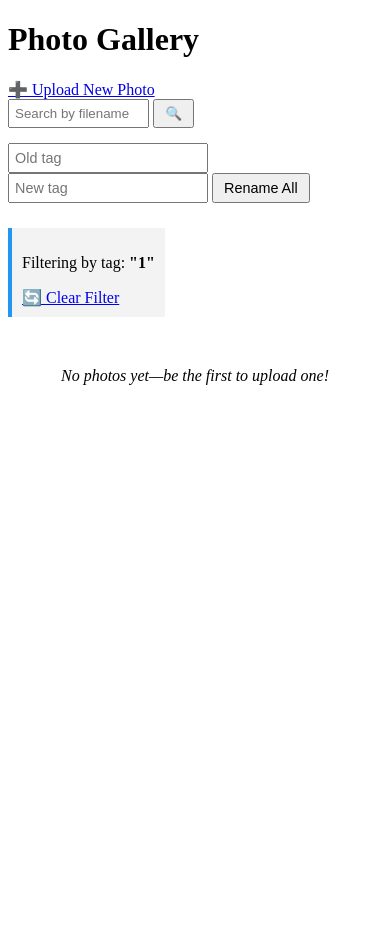
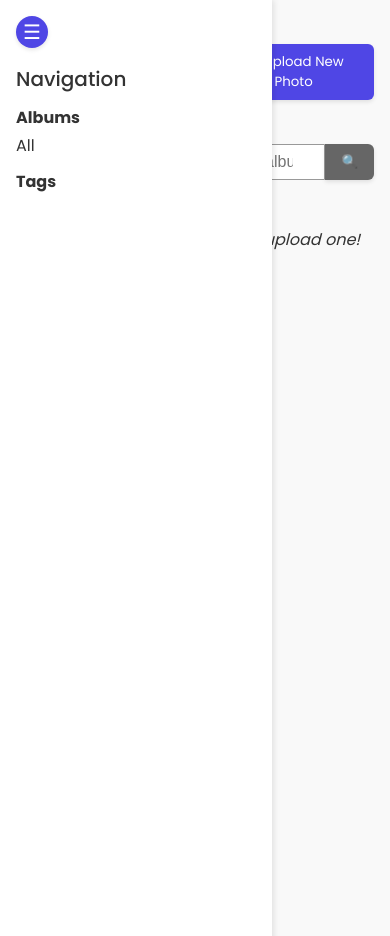
Before and after one commit to JayRKay91/photo-share-app-v3, a Flask app: page /?tag=1 in a window 390 px wide. Run offline with Flask 3, Linux system fonts and the light colour scheme; some libraries are stand-ins or nearby versions.

Commit message:
design changes

```diff
--- a/app/static/css/gallery.css
+++ b/app/static/css/gallery.css
@@ -1,33 +1,208 @@
-/* Layout */
-.gallery-grid {
+/* Variables & Typography */
+:root {
+    --font-sans: 'Poppins', sans-serif;
+    --color-bg: #f9f9f9;
+    --color-card: #ffffff;
+    --color-primary: #4f46e5;
+    --color-primary-dark: #4338ca;
+    --color-secondary: #666666;
+    --color-danger: #e53e3e;
+    --color-text: #333333;
+    --color-muted: #999999;
+  }
+
+  body {
+    margin: 0;
+    font-family: var(--font-sans);
+    background: var(--color-bg);
+    color: var(--color-text);
+    line-height: 1.5;
+  }
+
+  h1 {
+    font-size: 2rem;
+    font-weight: 600;
+    margin: 0 0 1rem;
+  }
+
+  h2 {
+    font-size: 1.25rem;
+    font-weight: 500;
+    margin: 1rem 0 0.5rem;
+  }
+
+  h3 {
+    font-size: 1rem;
+    margin: 0.75rem 0 0.25rem;
+  }
+
+  /* Layout containers */
+  .app-container {
+    display: flex;
+    min-height: 100vh;
+  }
+
+  .sidebar {
+    background: var(--color-card);
+    width: 240px;
+    padding: 1rem;
+    box-shadow: 2px 0 6px rgba(0,0,0,0.1);
+    transition: transform 0.3s ease;
+  }
+
+  .sidebar.collapsed {
+    transform: translateX(-100%);
+  }
+
+  .content {
+    flex: 1;
+    padding: 1rem;
+  }
+
+  .page-header {
+    display: flex;
+    justify-content: space-between;
+    align-items: center;
+    margin-bottom: 1rem;
+  }
+
+  /* Sidebar toggle button */
+  .sidebar-toggle {
+    background: var(--color-primary);
+    color: #fff;
+    border: none;
+    border-radius: 50%;
+    width: 32px;
+    height: 32px;
+    font-size: 1.25rem;
+    cursor: pointer;
+    box-shadow: 0 2px 4px rgba(0,0,0,0.1);
+    transition: background 0.2s ease;
+  }
+
+  .sidebar-toggle:hover {
+    background: var(--color-primary-dark);
+  }
+
+  .sidebar nav ul {
+    list-style: none;
+    padding: 0;
+    margin: 0;
+  }
+
+  .sidebar nav li {
+    margin-bottom: 0.5rem;
+  }
+
+  .sidebar nav a {
+    color: var(--color-text);
+    text-decoration: none;
+  }
+
+  /* Controls (search + global rename) */
+  .controls {
+    display: flex;
+    flex-wrap: wrap;
+    gap: 1rem;
+    align-items: center;
+    margin-bottom: 1rem;
+  }
+
+  .search-form {
+    display: flex;
+    flex: 1;
+  }
+
+  .search-form input[type="search"] {
+    flex: 1;
+    padding: 0.5rem 1rem;
+    border: 1px solid var(--color-muted);
+    border-radius: 6px 0 0 6px;
+    font-size: 1rem;
+  }
+
+  .search-form button {
+    padding: 0.5rem 1rem;
+    border-radius: 0 6px 6px 0;
+  }
+
+  /* Buttons */
+  .btn {
+    font-family: var(--font-sans);
+    border: none;
+    border-radius: 6px;
+    padding: 0.5rem 1rem;
+    box-shadow: 0 2px 4px rgba(0,0,0,0.1);
+    cursor: pointer;
+    transition: background-color 0.2s ease, transform 0.2s ease;
+  }
+
+  .btn:hover {
+    transform: translateY(-1px);
+  }
+
+  .btn-primary {
+    background: var(--color-primary);
+    color: #fff;
+  }
+
+  .btn-primary:hover {
+    background: var(--color-primary-dark);
+  }
+
+  .btn-secondary {
+    background: var(--color-secondary);
+    color: #fff;
+  }
+
+  .btn-secondary:hover {
+    background: #555;
+  }
+
+  .btn-danger {
+    background: var(--color-danger);
+    color: #fff;
+  }
+
+  .btn-danger:hover {
+    background: darken(var(--color-danger), 10%);
+  }
+
+  /* Gallery & cards */
+  .gallery-grid {
     display: grid;
     grid-template-columns: repeat(auto-fill, minmax(250px, 1fr));
-    gap: 20px;
+    gap: 1.25rem;
     margin: 0;
     padding: 0;
   }
 
-  .gallery-item {
-    border: 1px solid #ccc;
-    padding: 10px;
-    text-align: center;
+  .gallery-item.card {
+    border: none; /* remove default border */
   }
 
-  /* Media */
-  .gallery-item img,
-  .gallery-item video {
-    max-width: 100%;
-    height: auto;
-    cursor: pointer;
+  .card {
+    background: var(--color-card);
+    border-radius: 8px;
+    box-shadow: 0 4px 6px rgba(0,0,0,0.1);
+    overflow: hidden;
+    transition: transform 0.2s ease, box-shadow 0.2s ease;
   }
 
-  img.clickable {
-    cursor: pointer;
+  .card:hover {
+    transform: translateY(-4px);
+    box-shadow: 0 8px 12px rgba(0,0,0,0.15);
   }
 
+  .card img,
+  .card video {
+    width: 100%;
+    display: block;
+  }
+
+  /* Media wrapper & play overlay */
   .media-wrapper {
     position: relative;
-    display: inline-block;
   }
 
   .play-overlay {
@@ -66,90 +245,87 @@
     border-radius: 4px;
     padding: 2px 6px;
     text-decoration: none;
-    color: inherit;
+    color: var(--color-text);
+    margin-right: 0.25rem;
   }
 
   .rename-single-form input {
-    width: 80px;
+    width: 60px;
+    font-size: 0.8em;
+    margin-left: 4px;
+    border: 1px solid var(--color-muted);
+    border-radius: 4px;
+    padding: 2px 4px;
+  }
+
+  .rename-single-form button {
     font-size: 0.8em;
     margin-left: 4px;
   }
 
-  .rename-single-form button {
-    font-size: 0.8em;
+  /* Add tag form */
+  .add-tag-form {
+    display: flex;
+    margin-top: 0.5rem;
   }
 
-  /* Add tag */
   .add-tag-form input {
-    width: 80%;
-    box-sizing: border-box;
+    flex: 1;
+    border: 1px solid var(--color-muted);
+    border-radius: 4px 0 0 4px;
+    padding: 0.25rem;
   }
 
   .add-tag-form button {
-    margin-left: 4px;
+    margin-left: 0;
+    border-radius: 0 4px 4px 0;
   }
 
   /* Actions */
   .actions {
-    margin-top: 10px;
+    margin-top: 0.75rem;
+    display: flex;
+    gap: 0.5rem;
   }
 
   .action-btn,
-  .action-btn-form button {
+  .action-btn-form button,
+  .inline-form button {
     background: none;
     border: none;
-    padding: 5px;
+    padding: 0;
     cursor: pointer;
     font-size: 1.2em;
   }
 
-  /* Controls (search + global rename) */
-  .controls {
-    display: flex;
-    flex-wrap: wrap;
-    gap: 15px;
-    align-items: center;
-    margin-bottom: 20px;
-  }
-
-  .search-form input[type="search"] {
-    padding: 5px;
-    width: 60%;
-    box-sizing: border-box;
-  }
-
-  .search-form button {
-    padding: 5px 10px;
-  }
-
-  .rename-global-form input {
-    padding: 5px;
+  /* Global rename form */
+  .rename-global-form input,
+  .rename-global-form button {
+    padding: 0.5rem;
     font-size: 0.9em;
-  }
-
-  .rename-global-form button {
-    padding: 5px 10px;
-    font-size: 0.9em;
+    border: 1px solid var(--color-muted);
+    border-radius: 4px;
   }
 
   /* Filter notice */
   .filter-info {
-    margin: 10px 0;
-    background-color: #f3f3f3;
-    padding: 10px;
-    border-left: 4px solid #2196F3;
+    margin: 1rem 0;
+    background-color: #fffcdc;
+    padding: 0.75rem;
+    border-left: 4px solid var(--color-primary);
+    border-radius: 4px;
   }
 
   /* Flash messages */
   .flashes {
     list-style: none;
     padding: 0;
-    margin: 10px 0;
+    margin: 1rem 0;
   }
 
   .flashes li {
-    padding: 8px;
-    margin-bottom: 4px;
+    padding: 0.75rem;
+    margin-bottom: 0.5rem;
     border-radius: 4px;
   }
 
@@ -177,10 +353,10 @@
   .empty {
     text-align: center;
     font-style: italic;
-    margin-top: 20px;
+    margin-top: 2rem;
   }
 
-  /* Preview overlay */
+  /* Lightbox Overlay */
   #preview {
     display: none;
     position: fixed;
@@ -255,3 +431,28 @@
       padding: 0.2rem 0.4rem;
     }
   }
+
+  /* Responsive: Sidebar & content */
+  @media (max-width: 768px) {
+    .sidebar {
+      position: fixed;
+      height: 100%;
+      transform: translateX(-100%);
+      z-index: 1001;
+    }
+    .sidebar.collapsed {
+      transform: translateX(0);
+    }
+    .content {
+      margin-left: 0;
+    }
+  }
+
+  @media (min-width: 769px) {
+    .sidebar {
+      transform: translateX(0);
+    }
+    .content {
+      margin-left: 240px;
+    }
+  }
--- /dev/null
+++ b/app/static/js/sidebar.js
@@ -0,0 +1,8 @@
+// static/js/sidebar.js
+document.addEventListener('DOMContentLoaded', () => {
+    const sidebar = document.querySelector('.sidebar');
+    const toggle  = document.querySelector('.sidebar-toggle');
+    toggle.addEventListener('click', () => {
+      sidebar.classList.toggle('collapsed');
+    });
+  });
--- a/app/templates/gallery.html
+++ b/app/templates/gallery.html
@@ -3,18 +3,46 @@
 <head>
   <meta charset="utf-8">
   <title>Photo Gallery</title>
+  <!-- Tier 1: Google Font -->
+  <link href="https://fonts.googleapis.com/css2?family=Poppins:wght@400;500;600;700&display=swap" rel="stylesheet">
+  <!-- Main stylesheet includes card, hover, color scheme, typography, etc. -->
   <link rel="stylesheet" href="{{ url_for('static', filename='css/gallery.css') }}">
 </head>
 <body>
-  <header>
+  <div class="app-container">
+    <!-- Collapsible Sidebar for Albums & Tags -->
+    <aside class="sidebar collapsed">
+      <button class="sidebar-toggle" aria-label="Toggle navigation">☰</button>
+      <h2>Navigation</h2>
+      <nav>
+        <h3>Albums</h3>
+        <ul>
+          <li><a href="{{ url_for('main.index') }}">All</a></li>
+          {% for alb in albums_list %}
+            <li><a href="{{ url_for('main.index', album=alb) }}">{{ alb }}</a></li>
+          {% endfor %}
+        </ul>
+        <h3>Tags</h3>
+        <ul>
+          {% for tag in all_tags %}
+            <li><a href="{{ url_for('main.index', tag=tag) }}">{{ tag }}</a></li>
+          {% endfor %}
+        </ul>
+      </nav>
+    </aside>
+
+    <div class="content">
+      <!-- Header with Title & Upload Button -->
+      <header class="page-header">
         <h1>Photo Gallery</h1>
-    <nav>
-      <a href="{{ url_for('main.upload') }}">➕ Upload New Photo</a>
-    </nav>
+        <button
+          class="btn btn-primary"
+          onclick="location.href='{{ url_for('main.upload') }}'"
+        >➕ Upload New Photo</button>
       </header>
 
+      <!-- Search Bar -->
       <section class="controls">
-    <!-- Search -->
         <form action="{{ url_for('main.index') }}" method="get" class="search-form">
           <input
             type="search"
@@ -23,23 +51,8 @@
             value="{{ search_query }}"
             aria-label="Search gallery"
           >
-      <button type="submit">🔍</button>
+          <button type="submit" class="btn btn-secondary">🔍</button>
         </form>
-
-    <!-- Global Rename Tag -->
-    <form action="{{ url_for('main.rename_tag_global') }}" method="post" class="rename-global-form">
-      <input type="text" name="old_tag" placeholder="Old tag" required>
-      <input type="text" name="new_tag" placeholder="New tag" required>
-      <button type="submit">Rename All</button>
-    </form>
-
-    <!-- Active Filter Notice -->
-    {% if current_tag %}
-      <div class="filter-info">
-        <p>Filtering by tag: <strong>"{{ current_tag }}"</strong></p>
-        <a href="{{ url_for('main.index') }}">🔄 Clear Filter</a>
-      </div>
-    {% endif %}
       </section>
 
       <!-- Flash Messages -->
@@ -53,9 +66,10 @@
         {% endif %}
       {% endwith %}
 
+      <!-- Gallery Grid with Cards -->
       <main class="gallery-grid">
         {% for img in images %}
-      <figure class="gallery-item">
+          <figure class="gallery-item card">
             {% if img.type == 'video' %}
               <div class="media-wrapper">
                 <img
@@ -79,41 +93,50 @@
               >
             {% endif %}
 
-        <figcaption>
+            <div class="caption">
               {% if img.album %}
-            <p>📁 {{ img.album }}</p>
+                <p class="album-label">📁 {{ img.album }}</p>
               {% endif %}
 
-          <!-- Description -->
-          <form action="{{ url_for('main.update_description', filename=img.filename) }}" method="post" class="desc-form">
+              <!-- Description Form -->
+              <form
+                action="{{ url_for('main.update_description', filename=img.filename) }}"
+                method="post"
+                class="desc-form"
+              >
                 <textarea
                   name="description"
                   rows="2"
                   placeholder="Add a description…"
                   aria-label="Description for {{ img.filename }}"
                 >{{ img.description }}</textarea>
-            <button type="submit">💾</button>
+                <button type="submit" class="btn btn-secondary">💾 Save</button>
               </form>
 
-          <!-- Tags & Tag Forms -->
+              <!-- Tags -->
               <div class="tags">
                 {% for tag in img.tags %}
                   <span class="tag-label">
                     <a href="{{ url_for('main.index', tag=tag|lower) }}">📌 {{ tag }}</a>
                     <button
                       type="button"
-                  onclick="submitForm('remove-tag-{{ img.filename }}-{{ tag }}')"
+                      onclick="submitForm('remove-{{ img.filename }}-{{ tag }}')"
                       aria-label="Remove tag {{ tag }}"
+                      class="btn-icon"
                     >❌</button>
                     <form
-                  id="remove-tag-{{ img.filename }}-{{ tag }}"
+                      id="remove-{{ img.filename }}-{{ tag }}"
                       action="{{ url_for('main.remove_tag', filename=img.filename, tag=tag) }}"
-                  method="post" hidden
+                      method="post"
+                      hidden
                     ></form>
-
-                <form action="{{ url_for('main.rename_tag_single') }}" method="post" class="rename-single-form">
+                    <form
+                      action="{{ url_for('main.rename_tag_single') }}"
+                      method="post"
+                      class="rename-single-form"
+                    >
                       <input type="hidden" name="filename" value="{{ img.filename }}">
-                  <input type="hidden" name="old_tag"   value="{{ tag }}">
+                      <input type="hidden" name="old_tag" value="{{ tag }}">
                       <input
                         type="text"
                         name="new_tag"
@@ -121,13 +144,15 @@
                         maxlength="30"
                         aria-label="New name for tag {{ tag }}"
                       >
-                  <button type="submit">✏️</button>
+                      <button type="submit" class="btn-icon">✏️</button>
                     </form>
                   </span>
                 {% endfor %}
-
-            <!-- Add Tag -->
-            <form action="{{ url_for('main.add_tag', filename=img.filename) }}" method="post" class="add-tag-form">
+                <form
+                  action="{{ url_for('main.add_tag', filename=img.filename) }}"
+                  method="post"
+                  class="add-tag-form"
+                >
                   <input
                     type="text"
                     name="tag"
@@ -135,32 +160,36 @@
                     maxlength="30"
                     aria-label="Add tag to {{ img.filename }}"
                   >
-              <button type="submit">➕</button>
+                  <button type="submit" class="btn-icon">➕</button>
                 </form>
               </div>
 
               <!-- Actions -->
               <div class="actions">
-            <a href="{{ url_for('main.download_image', filename=img.filename) }}" class="action-btn" aria-label="Download {{ img.filename }}">
-              ⬇️
-            </a>
+                <a
+                  href="{{ url_for('main.download_image', filename=img.filename) }}"
+                  class="btn btn-secondary"
+                  aria-label="Download {{ img.filename }}"
+                >⬇️ Download</a>
                 <form
                   action="{{ url_for('main.delete_image', filename=img.filename) }}"
                   method="post"
                   onsubmit="return confirm('Delete {{ img.filename }}?');"
-              class="action-btn-form"
+                  class="inline-form"
                 >
-              <button type="submit" aria-label="Delete {{ img.filename }}">🗑️</button>
+                  <button type="submit" class="btn btn-danger">🗑️ Delete</button>
                 </form>
               </div>
-        </figcaption>
+            </div>
           </figure>
         {% else %}
           <p class="empty">No photos yet—be the first to upload one!</p>
         {% endfor %}
       </main>
+    </div>
+  </div>
 
-  <!-- Preview Overlay with Navigation -->
+  <!-- Lightbox Overlay with Navigation -->
   <div id="preview" aria-hidden="true" onclick="closePreview()">
     <button class="close-btn" aria-label="Close" onclick="closePreview()">×</button>
     <button class="nav-btn prev-btn" aria-label="Previous" onclick="navigate(-1)">‹</button>
@@ -168,6 +197,9 @@
     <button class="nav-btn next-btn" aria-label="Next" onclick="navigate(1)">›</button>
   </div>
 
+  <!-- Sidebar toggle script -->
+  <script src="{{ url_for('static', filename='js/sidebar.js') }}"></script>
+  <!-- Gallery lightbox script -->
   <script src="{{ url_for('static', filename='js/gallery.js') }}"></script>
 </body>
 </html>
```
Also changed, not shown: other parts of app/static/css/gallery.css (+26 -22 lines). Lines whose indentation alone changed are shown as unchanged.
